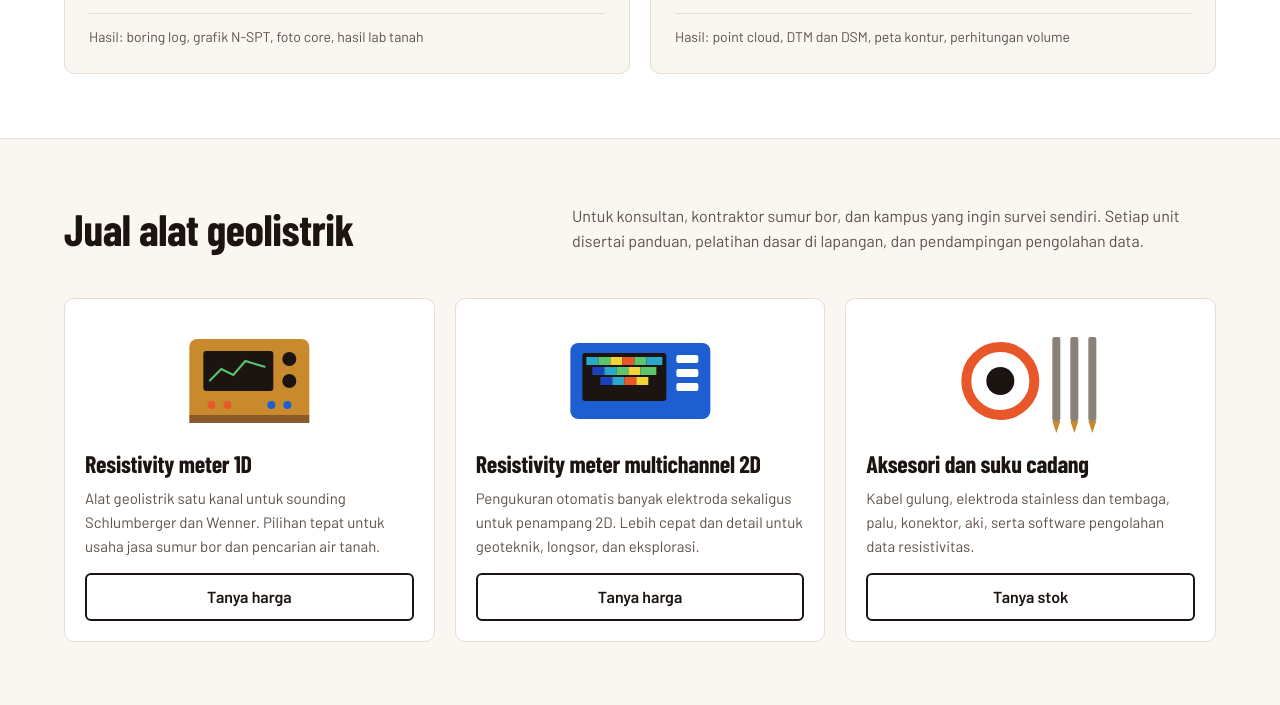
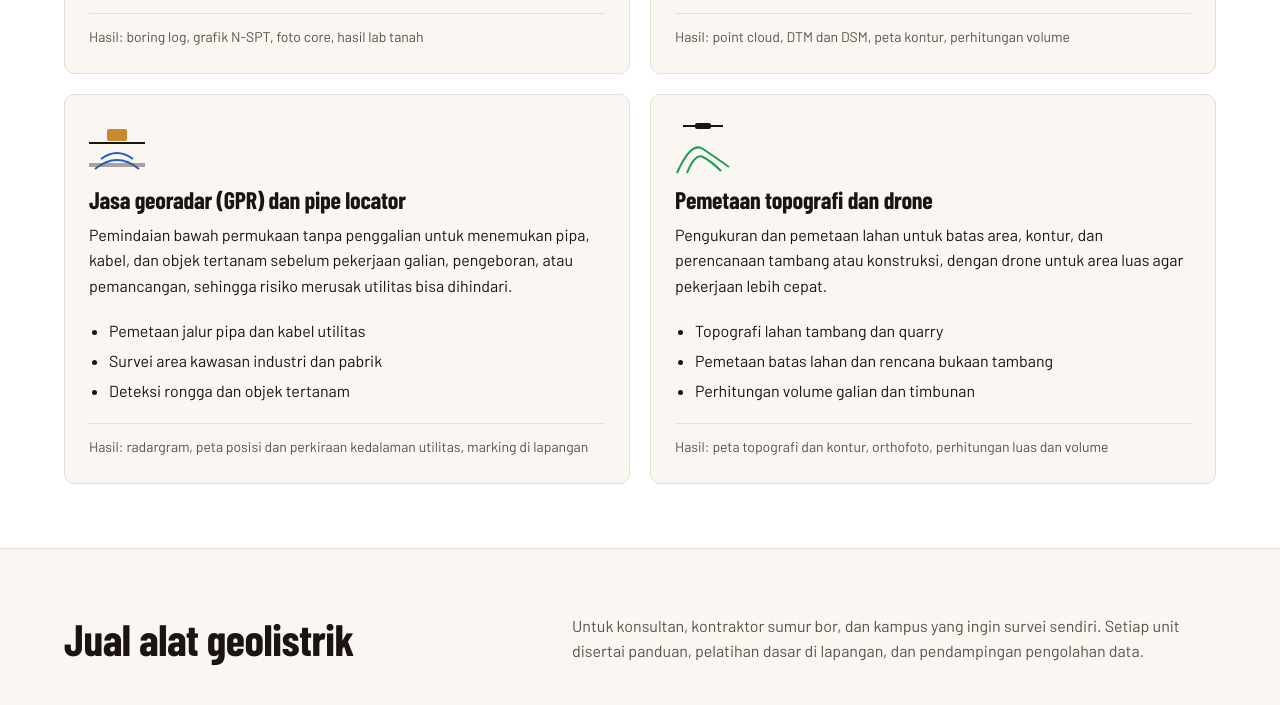
Before and after one commit to satyapermanayoga-code/ahligeotechgeolistrik, a plain HTML site: page index.html in a window 1280 px wide. Shown: the part 1818-2523 px from the top of the page. Drawn offline with nearby package versions, Linux system fonts and the light colour scheme.

Commit message:
Tambah layanan georadar/pipe locator dan topografi drone
Co-Authored-By: Claude Opus 5.5 <noreply@anthropic.com>
Claude-Session: https://claude.ai/code/session_0137mCDwh4LG5TbswKab3iti

```diff
--- a/index.html
+++ b/index.html
@@ -6,8 +6,8 @@
 <title>Jasa Geolistrik, Sondir, Boring SPT & LiDAR | GeoSurvey Nusantara</title>
 <link rel="canonical" href="https://ahligeotechgeolistrik.co.id/">
 <meta property="og:url" content="https://ahligeotechgeolistrik.co.id/">
-<meta name="description" content="Jasa geolistrik untuk cari titik air tanah, jasa sondir, boring SPT, survei LiDAR, dan jual alat geolistrik. Tim lapangan berpengalaman, laporan lengkap dan cepat. Konsultasi gratis via WhatsApp.">
-<meta name="keywords" content="jasa geolistrik, jasa sondir, jasa boring SPT, jasa LiDAR, jual alat geolistrik, survei air tanah, penyelidikan tanah, uji tanah">
+<meta name="description" content="Jasa geolistrik, sondir, boring SPT, georadar (GPR) dan pipe locator, LiDAR, topografi drone, serta jual alat geolistrik. Melayani seluruh Indonesia. Konsultasi gratis via WhatsApp.">
+<meta name="keywords" content="jasa geolistrik, jasa sondir, jasa boring SPT, jasa LiDAR, jasa georadar, jasa GPR, pipe locator, pemetaan topografi drone, jual alat geolistrik, survei air tanah, penyelidikan tanah, uji tanah">
 <meta property="og:title" content="Jasa Geolistrik, Sondir, Boring SPT, LiDAR & Jual Alat Geolistrik">
 <meta property="og:description" content="Survei bawah permukaan dan penyelidikan tanah untuk sumur bor, bangunan, jalan dan tambang.">
 <meta property="og:type" content="website">
@@ -15,7 +15,7 @@
 <link rel="preconnect" href="https://fonts.googleapis.com">
 <link href="https://fonts.googleapis.com/css2?family=Barlow+Condensed:wght@600;700&family=Barlow:wght@400;500;600&display=swap" rel="stylesheet">
 <script type="application/ld+json">
-{"@context":"https://schema.org","@type":"ProfessionalService","name":"GeoSurvey Nusantara","description":"Jasa geolistrik, jasa sondir, boring SPT, survei LiDAR dan penjualan alat geolistrik.","telephone":"+62-853-3524-5295","url":"https://ahligeotechgeolistrik.co.id/","areaServed":["Jakarta","Jawa","Kalimantan","Sulawesi","Sumatra","Indonesia"],"address":{"@type":"PostalAddress","streetAddress":"City Tower Lantai 12, Jl. M.H. Thamrin","addressLocality":"Menteng, Jakarta Pusat","addressRegion":"DKI Jakarta","addressCountry":"ID"},"makesOffer":[{"@type":"Offer","itemOffered":{"@type":"Service","name":"Jasa Geolistrik"}},{"@type":"Offer","itemOffered":{"@type":"Service","name":"Jasa Sondir (CPT)"}},{"@type":"Offer","itemOffered":{"@type":"Service","name":"Jasa Boring SPT"}},{"@type":"Offer","itemOffered":{"@type":"Service","name":"Jasa Survei LiDAR"}},{"@type":"Offer","itemOffered":{"@type":"Product","name":"Alat Geolistrik (Resistivity Meter)"}}]}
+{"@context":"https://schema.org","@type":"ProfessionalService","name":"GeoSurvey Nusantara","description":"Jasa geolistrik, jasa sondir, boring SPT, survei LiDAR dan penjualan alat geolistrik.","telephone":"+62-853-3524-5295","url":"https://ahligeotechgeolistrik.co.id/","areaServed":["Jakarta","Jawa","Kalimantan","Sulawesi","Sumatra","Indonesia"],"address":{"@type":"PostalAddress","streetAddress":"City Tower Lantai 12, Jl. M.H. Thamrin","addressLocality":"Menteng, Jakarta Pusat","addressRegion":"DKI Jakarta","addressCountry":"ID"},"makesOffer":[{"@type":"Offer","itemOffered":{"@type":"Service","name":"Jasa Geolistrik"}},{"@type":"Offer","itemOffered":{"@type":"Service","name":"Jasa Sondir (CPT)"}},{"@type":"Offer","itemOffered":{"@type":"Service","name":"Jasa Boring SPT"}},{"@type":"Offer","itemOffered":{"@type":"Service","name":"Jasa Survei LiDAR"}},{"@type":"Offer","itemOffered":{"@type":"Service","name":"Jasa Georadar (GPR) dan Pipe Locator"}},{"@type":"Offer","itemOffered":{"@type":"Service","name":"Pemetaan Topografi dan Drone"}},{"@type":"Offer","itemOffered":{"@type":"Product","name":"Alat Geolistrik (Resistivity Meter)"}}]}
 </script>
 <script type="application/ld+json">
 {"@context":"https://schema.org","@type":"FAQPage","mainEntity":[
@@ -153,7 +153,7 @@ footer a{color:#f3ece4}
 
 <section class="band" id="layanan"><div class="wrap">
   <div class="lead">
-    <h2>Empat layanan penyelidikan bawah permukaan</h2>
+    <h2>Layanan penyelidikan bawah permukaan</h2>
     <p>Setiap pekerjaan dikerjakan tim lapangan sendiri dan ditutup dengan laporan tertulis: data mentah, grafik, interpretasi, dan rekomendasi yang bisa langsung dipakai kontraktor atau konsultan Anda.</p>
   </div>
   <div class="svc">
@@ -184,6 +184,20 @@ footer a{color:#f3ece4}
       <p>Pemindaian laser dari drone atau terestrial untuk model permukaan tanah yang rapat dan akurat, tetap menembus celah vegetasi untuk mendapatkan permukaan tanah asli.</p>
       <ul><li>LiDAR drone untuk area luas, LiDAR terestrial untuk detail</li><li>Topografi, volume galian timbunan, stockpile tambang</li><li>Koridor jalan, sungai, dan jaringan listrik</li></ul>
       <div class="out">Hasil: point cloud, DTM dan DSM, peta kontur, perhitungan volume</div>
+    </article>
+    <article class="card">
+      <svg class="ic" viewBox="0 0 56 56" aria-hidden="true"><path d="M0 24h56" stroke="currentColor" stroke-width="2"/><rect x="18" y="10" width="20" height="12" rx="2" fill="#c98a2e"/><g fill="none" stroke="#1d5fd1" stroke-width="2"><path d="M12 40q16-12 32 0"/><path d="M6 50q22-18 44 0"/></g><rect x="0" y="44" width="56" height="4" fill="#5d5148" opacity=".5"/></svg>
+      <h3>Jasa georadar (GPR) dan pipe locator</h3>
+      <p>Pemindaian bawah permukaan tanpa penggalian untuk menemukan pipa, kabel, dan objek tertanam sebelum pekerjaan galian, pengeboran, atau pemancangan, sehingga risiko merusak utilitas bisa dihindari.</p>
+      <ul><li>Pemetaan jalur pipa dan kabel utilitas</li><li>Survei area kawasan industri dan pabrik</li><li>Deteksi rongga dan objek tertanam</li></ul>
+      <div class="out">Hasil: radargram, peta posisi dan perkiraan kedalaman utilitas, marking di lapangan</div>
+    </article>
+    <article class="card">
+      <svg class="ic" viewBox="0 0 56 56" aria-hidden="true"><rect x="20" y="4" width="16" height="6" rx="2" fill="currentColor"/><path d="M8 7h12M36 7h12" stroke="currentColor" stroke-width="2"/><g fill="none" stroke="#1f9d55" stroke-width="2"><path d="M2 54Q16 22 28 30T54 48"/><path d="M12 54Q20 34 28 38T46 52"/></g></svg>
+      <h3>Pemetaan topografi dan drone</h3>
+      <p>Pengukuran dan pemetaan lahan untuk batas area, kontur, dan perencanaan tambang atau konstruksi, dengan drone untuk area luas agar pekerjaan lebih cepat.</p>
+      <ul><li>Topografi lahan tambang dan quarry</li><li>Pemetaan batas lahan dan rencana bukaan tambang</li><li>Perhitungan volume galian dan timbunan</li></ul>
+      <div class="out">Hasil: peta topografi dan kontur, orthofoto, perhitungan luas dan volume</div>
     </article>
   </div>
 </div></section>
@@ -282,7 +296,7 @@ footer a{color:#f3ece4}
 <footer class="band"><div class="wrap">
   <div><b>GeoSurvey Nusantara</b>Jasa geolistrik, sondir, boring SPT, survei LiDAR, dan penjualan alat geolistrik untuk seluruh Indonesia.</div>
   <div><b>Kontak</b>WhatsApp: <a href="https://wa.me/6285335245295">0853-3524-5295</a><br>Kantor Jakarta (dengan janji temu):<br>City Tower Lantai 12, Jl. M.H. Thamrin, Menteng, Jakarta Pusat<br>Jam kerja: Senin–Sabtu, 08.00–17.00</div>
-  <div><b>Layanan</b><a href="#layanan">Jasa geolistrik</a><br><a href="#layanan">Jasa sondir</a><br><a href="#layanan">Jasa boring SPT</a><br><a href="#layanan">Jasa LiDAR</a><br><a href="#alat">Jual alat geolistrik</a><br><a href="#artikel">Artikel</a><br><a href="/portofolio.html">Portofolio</a></div>
+  <div><b>Layanan</b><a href="#layanan">Jasa geolistrik</a><br><a href="#layanan">Jasa sondir</a><br><a href="#layanan">Jasa boring SPT</a><br><a href="#layanan">Jasa LiDAR</a><br><a href="#layanan">Jasa georadar</a><br><a href="#alat">Jual alat geolistrik</a><br><a href="#artikel">Artikel</a><br><a href="/portofolio.html">Portofolio</a></div>
 </div>
 </footer>
 
```
